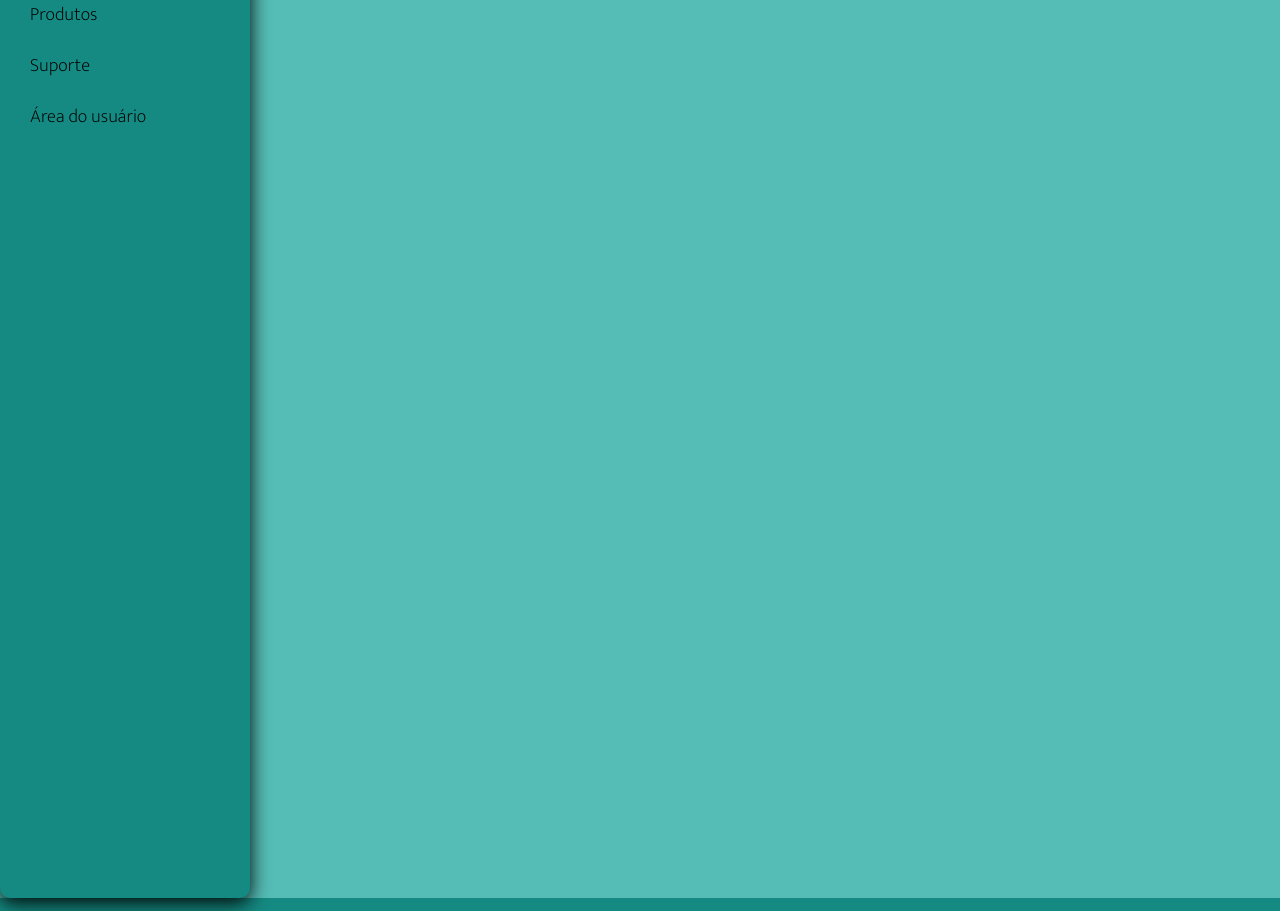
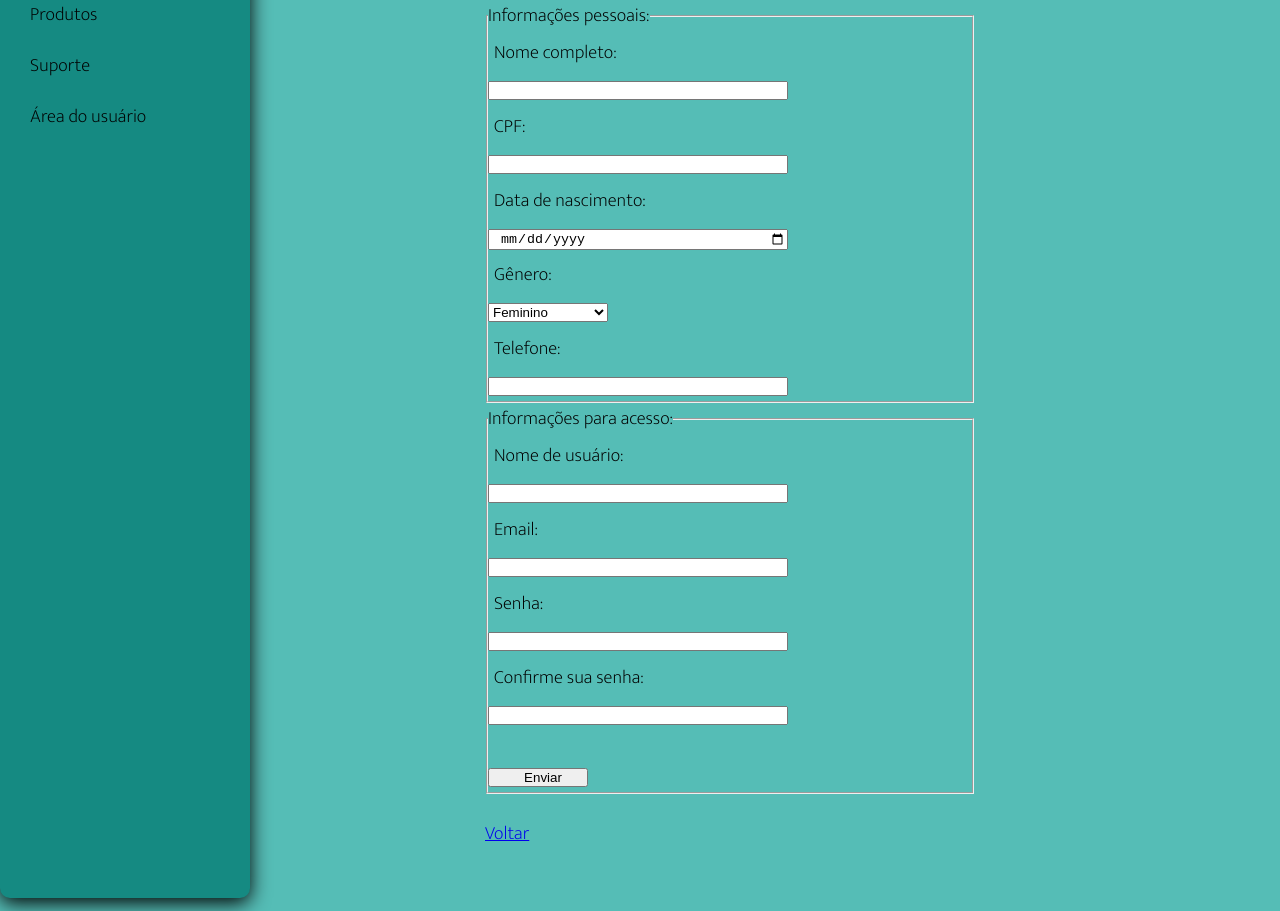
Before and after one commit to AnaMasFlaviaMoraes/trab2_design_interfaces, a plain HTML site: page pages/cadastro.html in a window 1280 px wide. Shown: the part 162-1073 px from the top of the page. Drawn offline with Linux system fonts and the light colour scheme; a web font is replaced by a local one.

Commit message:
Criando páginas secundárias

```diff
--- /dev/null
+++ b/css/cadastro.css
@@ -0,0 +1,32 @@
+form,
+label {
+  display: block;
+  padding: 6px;
+}
+form {
+
+  width: 500px;
+  margin: 10px;
+  font-size: 14pt;
+}
+label {
+  color: black;
+  text-align: left;
+}
+input {
+  display: inline-block;
+  padding-left: 10px;
+  width: 300px;
+}
+.login_acesso{
+    margin-top: 20px;
+    width: 600px;
+    height: 500px;
+}
+.botao{
+    width: 100px;
+}
+#retorno{
+    margin-left: 15px;
+    margin-top: 350px;
+}
--- /dev/null
+++ b/css/login.css
@@ -0,0 +1,37 @@
+form,
+label {
+  display: block;
+  padding: 6px;
+}
+form {
+
+  width: 500px;
+  margin: 10px;
+  font-size: 14pt;
+}
+label {
+  color: black;
+  text-align: left;
+}
+input {
+  display: inline-block;
+  padding-left: 10px;
+  width: 300px;
+}
+.login_acesso{
+    margin-top: 100px;
+    width: 600px;
+    height: 500px;
+}
+.botao{
+    width: 100px;
+}
+#retorno{
+    margin-left: 15px;
+    margin-top: -200px;
+}
+
+#fundo{
+    margin-top: -200px;
+    margin-left: 20px;
+}
--- /dev/null
+++ b/css/sobre.css
@@ -0,0 +1,15 @@
+p{
+    width: 600px;
+    text-align: justify;
+
+}
+.sobre{
+    margin-top: 200px;
+    display: flex;
+    flex-direction: column;
+    flex-wrap: wrap;
+}
+#retorno{
+    margin-left: 10px;
+    margin-top: 50px;
+}
--- a/css/style.css
+++ b/css/style.css
@@ -62,10 +62,6 @@ ul{
     background-color:aquamarine;
     border-radius: 10px;
 }
-.user_login{
-    display: flex;
-    align-items: center;
-}
 #icone{
     width: 25px;
     height: 25px;
@@ -115,7 +111,8 @@ ul{
 }
 footer{
     width: 100%;
-    height: 150px;
+    height: max-content;
+    margin-top: 100px;
     background-color:#158A82;
     display: flex;
     justify-content:space-around;
--- /dev/null
+++ b/css/suporte.css
@@ -0,0 +1,36 @@
+form,
+label {
+  display: block;
+  padding: 6px;
+}
+form {
+
+  width: 500px;
+  margin: 10px;
+  font-size: 14pt;
+}
+label {
+  color: black;
+  text-align: left;
+}
+input {
+  display: inline-block;
+  padding-left: 10px;
+  width: 300px;
+}
+.login_acesso{
+    margin-top: 100px;
+    width: 600px;
+    height: 500px;
+}
+.botao{
+    width: 100px;
+}
+#retorno{
+    margin-left: 15px;
+    margin-top: 100px;
+}
+textarea{
+    width: 100%;
+    height: 200px;
+}
--- a/pages/cadastro.html
+++ b/pages/cadastro.html
@@ -5,6 +5,7 @@
     <meta http-equiv="X-UA-Compatible" content="IE=edge">
     <meta name="viewport" content="width=device-width, initial-scale=1.0">
     <link rel="stylesheet" href="../css/style.css">
+    <link rel="stylesheet" href="../css/cadastro.css">
     <title>Cadastro</title>
 </head>
 <body>
@@ -14,7 +15,7 @@
         </div>
         <h1>Dark Horse</h1>
         <ul class="login">
-            <li class="user_login"><img src="../images/icone_user.png" alt="user" id="icone"><a href="login.html">Área do usuário</a></li>
+            <li class="user_login"><a href="login.html">Área do usuário</a></li>
             <li><a href="cadastro.html">Cadastre-se</a></li>
         </ul>
 
@@ -29,8 +30,47 @@
                 <li><a href="login.html">Área do usuário</a></li>
             </ul>
         </nav>
-        <div class="login"> Cadastro</div>
-
+        <div class="login_acesso">
+            <h3>Cadastro</h3>
+            <form>
+                <div id="info_pessoal">
+                    <fieldset>
+                        <legend>Informações pessoais:</legend>
+                        <label for="nome_completo">Nome completo:</label>
+                        <input type="text" id="nome_completo"><br>
+                        <label for="cpf">CPF:</label>
+                        <input type="text" maxlength="14" id="cpf"><br>
+                        <label for="data_nasc">Data de nascimento:</label>
+                        <input type="date" id="data_nasc"><br>
+                        <label for="genero">Gênero:</label>
+                        <select name="genero" id="genero">
+                            <option>Feminino</option>
+                            <option>Masculino</option>
+                            <option>Não-binário</option>
+                            <option>Prefiro não dizer</option>
+                        </select><br>
+                        <label for="telefone">Telefone:</label>
+                        <input type="tel" id="telefone"><br>
+                    </fieldset>
+                </div>
+                <div id="acesso">
+                    <fieldset>
+                        <legend>Informações para acesso:</legend>
+                        <label for="usuario">Nome de usuário:</label>
+                        <input type="text" id="usuario"><br>
+                        <label for="email">Email:</label>
+                        <input type="email" id="email"><br>
+                        <label for="cria_senha">Senha:</label>
+                        <input type="password" id="cria_senha"><br>
+                        <label for="confirma_senha">Confirme sua senha:</label>
+                        <input type="password" id="confirma_senha"><br>
+                        <br>
+                        <input type="submit" value="Enviar" class="botao">
+                    </fieldset>
+                </div>
+            </form>
+        </div>
+        <a href="index.html" id="retorno">Voltar</a>
     </div>
     <footer>
         <div id="enderecos">
```
Also changed, not shown: pages/index.html (+1 -1 lines), pages/login.html (+19 -5 lines), pages/produtos.html (+1 -1 lines), pages/sobre.html (+8 -3 lines), pages/suporte.html (+28 -3 lines), images/fundo.jpg (added), images/fundo.png (added).
